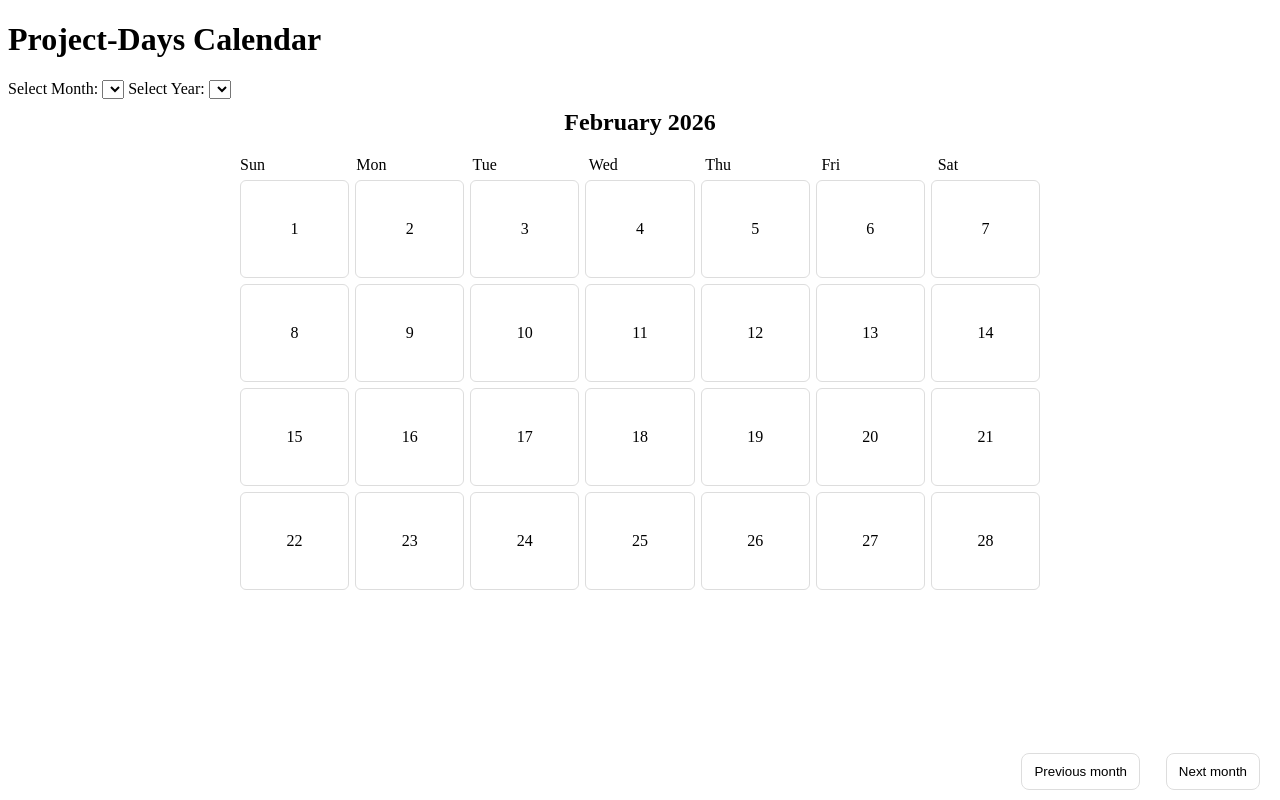
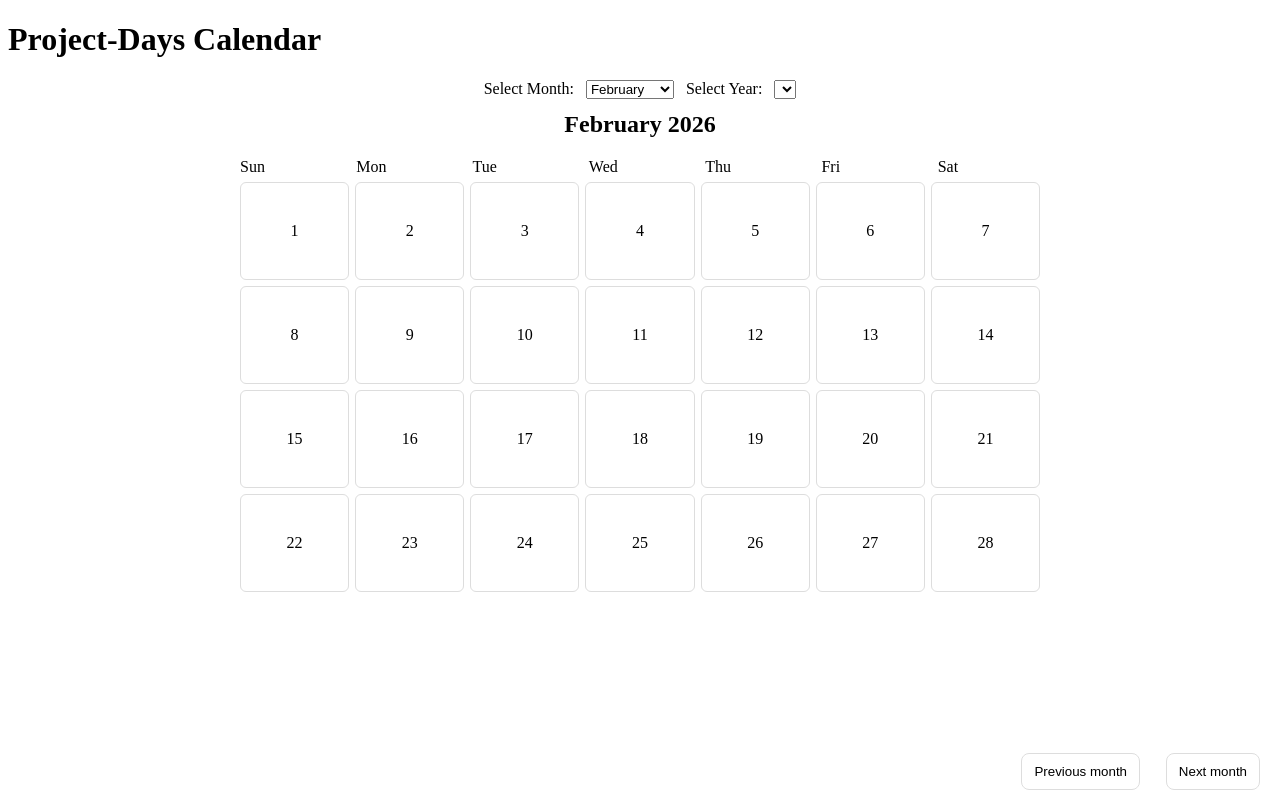
Before and after one commit to AhmadHmedann/Project-Days_Calendar, a website: page index.html in a window 1280 px wide. Drawn offline with Linux system fonts and the light colour scheme.

Commit message:
Add drop-down month selector

```diff
--- a/script.js
+++ b/script.js
@@ -15,6 +15,11 @@ window.onload = function () {
     .getElementById("previous-month")
     .addEventListener("click", previousMonthHandler);
   displayCalendar(state.currentDate);
+
+  document
+    .getElementById("select-month")
+    .addEventListener("change", selectMonthHandler);
+  populateMonthSelect();
 };
 
 function displayCalendar(currentDate) {
@@ -22,6 +27,9 @@ function displayCalendar(currentDate) {
 }
 
 function renderCalendarGrid(currentDate) {
+  const selectElm = document.getElementById("select-month");
+  selectElm.innerHTML = `<option value="">${monthName(state.currentDate.month)}</option>`;
+
   document.getElementById("month-label").textContent =
     `${monthName(currentDate.month)}  ${currentDate.year}`;
 
@@ -113,3 +121,21 @@ function monthName(monthNumber) {
   ];
   return month[monthNumber - 1];
 }
+
+function populateMonthSelect() {
+  const selectElm = document.getElementById("select-month");
+
+  for (let i = 1; i <= 12; i++) {
+    const option = document.createElement("option");
+    option.textContent = monthName(i);
+    option.value = i;
+
+    selectElm.append(option);
+  }
+}
+
+function selectMonthHandler(event) {
+  const selectedMonth = Number(event.target.value);
+  state.currentDate.month = selectedMonth;
+  displayCalendar(state.currentDate);
+}
--- a/style.css
+++ b/style.css
@@ -56,6 +56,7 @@
   z-index: 1000;
 }
 
+
 /* Place them side by side */
 #previous-month {
   right: 140px;
@@ -64,3 +65,11 @@
 #next-month {
   right: 20px;
 }
+#controls {
+  display: flex;
+  gap: 12px;
+  justify-content: center;
+  align-items: center;
+  flex-wrap: wrap;
+  margin: 12px auto;
+}
```
